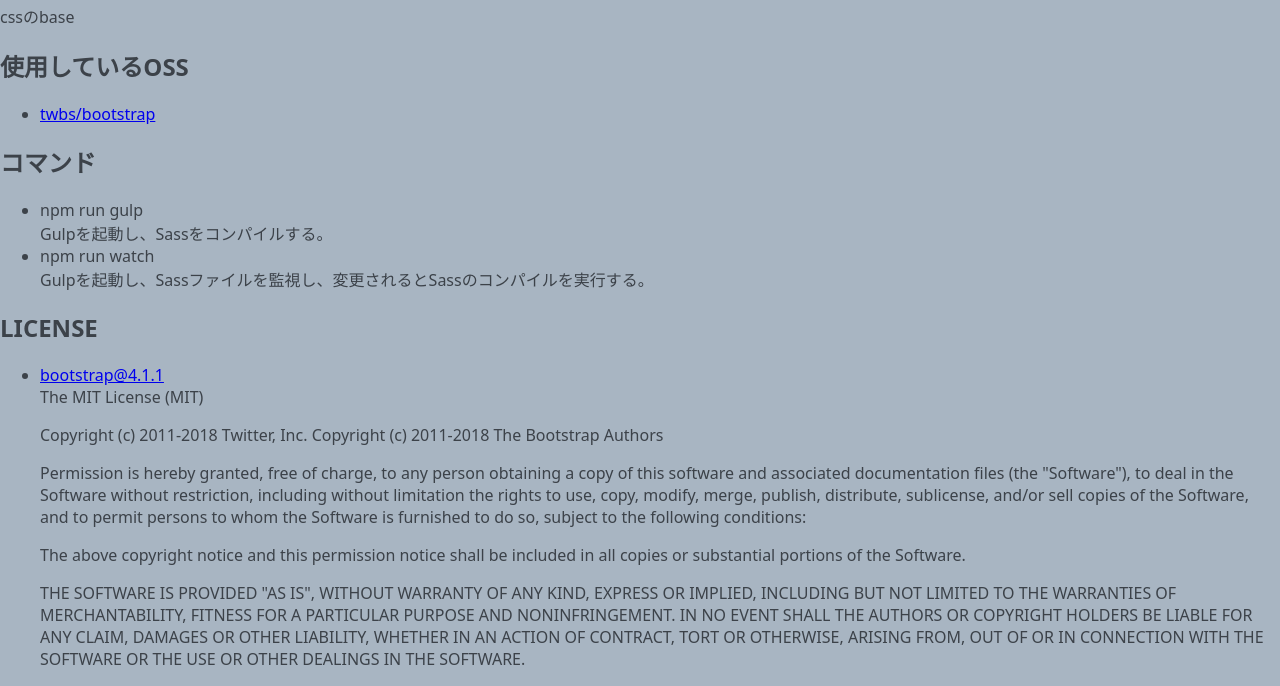
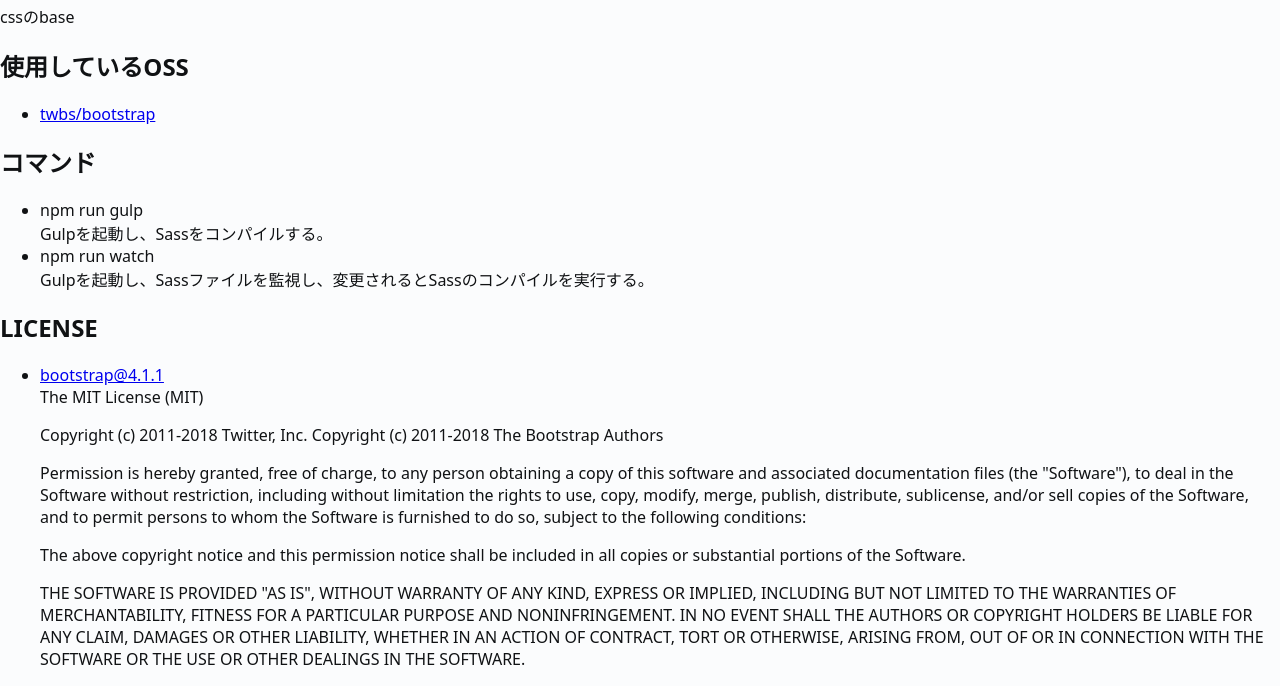
Before and after one commit to walk8243/css-template, a website: page guide/index.html in a window 1280 px wide. Shown: the part 177-863 px from the top of the page. Drawn offline with nearby package versions, Linux system fonts and the light colour scheme; files that its build step writes are made by us from their sources; a web font is replaced by a local one.

Commit message:
グレースケールの修正

```diff
--- a/sass/variables/_color.scss
+++ b/sass/variables/_color.scss
@@ -1,6 +1,6 @@
 // stylelint-disable
 $white:    #fff !default;
-$gray-050: #a8b5c2 !default;
+$gray-050: #fbfcfd !default;
 $gray-100: #f8f9fa !default;
 $gray-200: #e9ecef !default;
 $gray-250: #e5e8eb !default;
@@ -12,7 +12,7 @@ $gray-700: #495057 !default;
 $gray-750: #3c4249 !default;
 $gray-800: #343a40 !default;
 $gray-900: #212529 !default;
-$gray-950: #3c4249 !default;
+$gray-950: #101214 !default;
 $black:    #000 !default;
 
 $grays: () !default;
```
